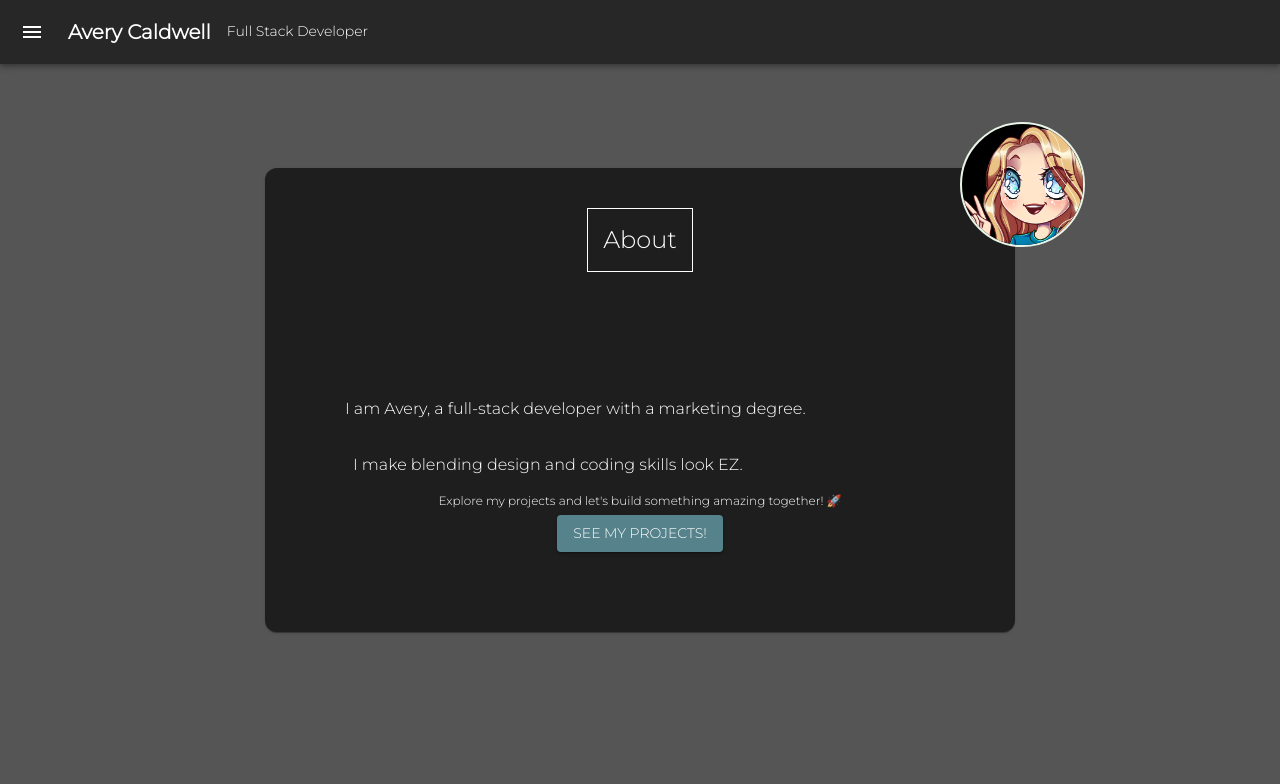
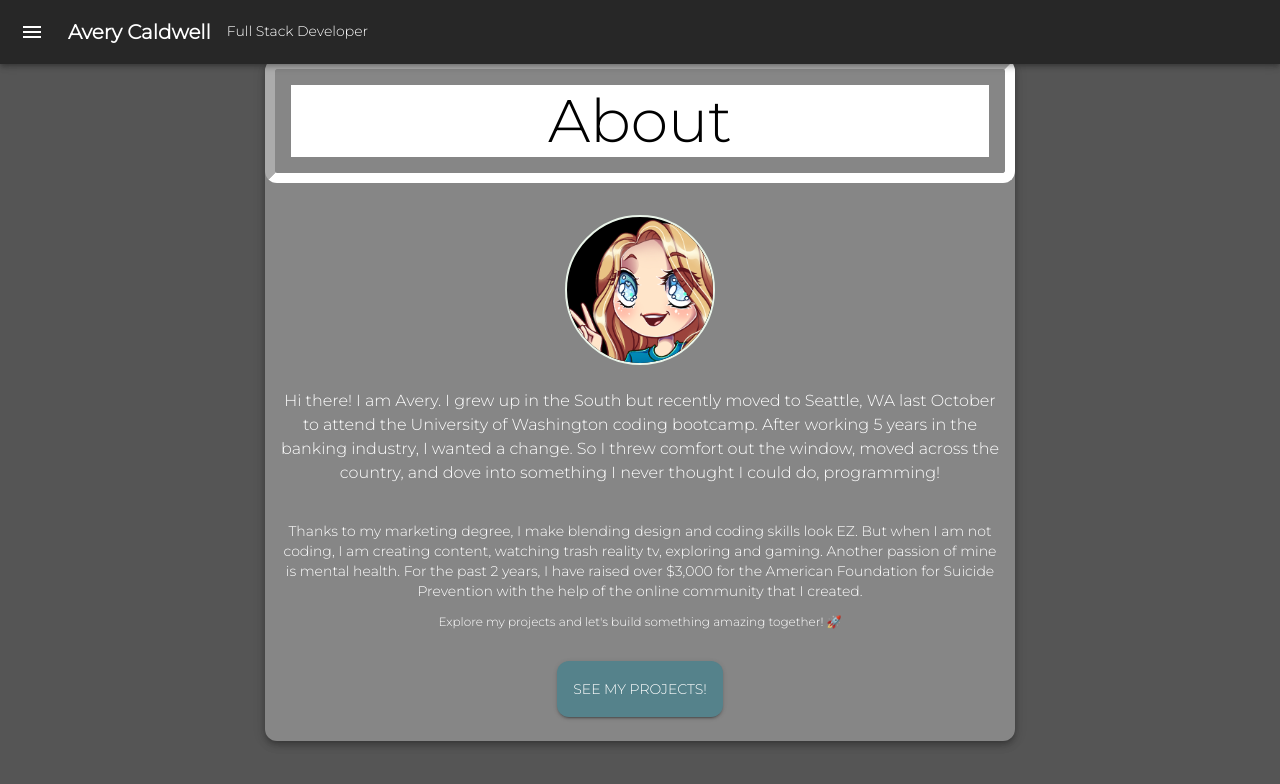
Before and after one commit to AveryCaldwell/storyboard-portfolio, a React (Vite) app: page / in a window 1280 px wide. Both pictures are taken after a click on the picture "Aves Logo". Shown: the top 784 px of the page. Built offline with nearby package versions, Linux system fonts and the light colour scheme.

Commit message:
updated card styling

```diff
--- a/src/components/About.jsx
+++ b/src/components/About.jsx
@@ -1,17 +1,19 @@
 import * as React from 'react';
 import * as Material from '@mui/material';
 import { Card } from './Card';
-// import * as Icons from '@mui/icons-material';
-// MUI theme
+import { cardButtonStyle } from './Styles';
 import { ThemeProvider } from '@mui/material/styles';
 import theme from '../theme';
-import { boxStyle } from './Styles';
-// IMAGE
 import avesEmote from '../assets/aves_peace.png';
+
 // TODO:
 // about extends card and then feed in the data you want into the card
 //  Function to render About component
-function Content() {
+function Content(props) {
+    const handleClick = () => {
+        console.log('About handler');
+        props.setCurrentPage('Projects');
+    };
     //This is where you add content for the card.
     return (
         <>
@@ -20,12 +22,7 @@ function Content() {
                 🚀
             </Material.Typography>
             <Material.Button
-                sx={{
-                    position: 'relative',
-                    display: 'flex',
-                    marginLeft: 'auto',
-                    marginRight: 'auto',
-                }}
+                sx={cardButtonStyle}
                 onClick={() => handleClick()}
                 variant='contained'
             >
@@ -35,18 +32,15 @@ function Content() {
     );
 }
 function About(props) {
-    // TODO: now the about page isnt rendering?
-    const handleClick = () => {
-        console.log('About handler');
-        props.setCurrentPage('Projects');
-    };
     // Media query for sizing
     const mediaSize = Material.useMediaQuery('(min-width:900px)');
     const aboutData = {
         title: 'About',
         image: avesEmote,
-        subtitle: 'I am Avery, a full-stack developer with a marketing degree.',
-        description: ' I make blending design and coding skills look EZ.',
+        subtitle:
+            'Hi there! I am Avery. I grew up in the South but recently moved to Seattle, WA last October to attend the University of Washington coding bootcamp. After working 5 years in the banking industry, I wanted a change. So I threw comfort out the window, moved across the country, and dove into something I never thought I could do, programming! ',
+        description:
+            'Thanks to my marketing degree, I make blending design and coding skills look EZ. But when I am not coding, I am creating content, watching trash reality tv, exploring and gaming. Another passion of mine is mental health. For the past 2 years, I have raised over $3,000 for the American Foundation for Suicide Prevention with the help of the online community that I created.',
     };
 
     return (
@@ -55,7 +49,7 @@ function About(props) {
                 <ThemeProvider theme={theme}>
                     <Material.Box className='aboutBox'>
                         <Card data={aboutData}>
-                            <Content />
+                            <Content setCurrentPage={props.setCurrentPage} />
                         </Card>
                     </Material.Box>
                 </ThemeProvider>
--- a/src/components/Card.jsx
+++ b/src/components/Card.jsx
@@ -2,116 +2,61 @@ import * as React from 'react';
 import * as Material from '@mui/material';
 import avesEmote from '../assets/aves_peace.png';
 // MUI theme
-import { boxStyle } from './Styles';
-
+import { cardStyle, cardHeaderStyle, cardMediaStyle } from './Styles';
 export function Card(props) {
-    // TODO: need to make button work for all cards?
-    const handleClick = () => {
-        console.log('Card handler');
-        props.setCurrentPage('Projects');
-    };
-
-    // TODO: do I need to make a data.js file?
-    // Array of About card content
-
-    // const aboutCardData = aboutData;
-    // const { image, title, description } = aboutData;
+    // function that inserts data into card component
     return (
-        <Material.Box className='cardBox' sx={{}}>
-            <Material.Card
-                className='card'
-                sx={{
-                    // margin: '50px',
-                    minWidth: '375px',
-                    padding: 5,
-                    marginLeft: 'auto',
-                    marginRight: 'auto',
-                    width: '750px',
-                    display: 'flex',
-                    //justifyContent: 'start',
-                    alignItems: 'center',
-                    borderRadius: '12px',
-                    flexDirection: 'column',
-                    //position: 'absolute',
-                    // for image to show
-                    overflow: 'visible',
-                    height: 'max-content',
-                }}
-            >
+        <Material.Card className='card' sx={cardStyle}>
             <Material.CardHeader
+                titleTypographyProps={{ variant: 'h2' }} //changes font size
                 title={props.data.title}
                 className='cardTitle'
-                    variant='h1'
-                    component='h1'
-                    sx={{
-                        padding: '15px',
-                        margin: '0',
-                        textAlign: 'center',
-                        position: 'absolute',
-                        border: '1px solid white',
-                    }}
+                sx={cardHeaderStyle}
             >
                 {props.data.title}
             </Material.CardHeader>
             <br />
-                <Material.Box
-                    className='cardContent'
-                    sx={{
-                        //   position: 'fixed',
-                        display: 'flex',
-                        borderRadius: '12px',
-                        alignItems: 'center',
-                        flexDirection: 'column',
-                        padding: 5,
-                        position: 'relative',
-                    }}
-                >
+            <Material.CardMedia className='cardContent' sx={cardMediaStyle}>
                 <img
                     src={props.data.image}
                     style={{
-                            height: '125px',
-                            width: '125px',
+                        height: '150px',
+                        width: '150px',
                         borderRadius: '300px',
                         border: '2px solid #e9f4e9',
                         boxShadow: 5,
                         cursor: 'pointer',
                         // FIXME: theming
                         backgroundColor: 'black',
-                            position: 'relative',
-                            marginLeft: 'auto',
-                            left: '150px',
-                            bottom: '150px',
                     }}
                     alt='Aves Emote'
                 />
-
-                    <Material.Grid container spacing={3}>
-                        <Material.Grid item>
+            </Material.CardMedia>
+            <Material.CardContent
+                sx={{
+                    lineHeight: '30px',
+                }}
+            >
                 <Material.Typography
-                                variant='subtitle'
+                    variant='body1'
                     gutterBottom
                     className='cardSubtitle'
                     description={props.data.subtitle}
                 >
                     {props.data.subtitle}
                 </Material.Typography>
-                        </Material.Grid>
                 <br />
-                        <Material.Grid item m>
                 <Material.Typography
-                                variant='body1'
+                    variant='body2'
                     gutterBottom
                     className='cardDescription'
                     description={props.data.description}
                 >
                     {props.data.description}
                 </Material.Typography>
-                        </Material.Grid>
-                    </Material.Grid>
                 {props.children}
-                </Material.Box>
+            </Material.CardContent>
         </Material.Card>
-        </Material.Box>
     );
 }
 
--- a/src/components/Landing.jsx
+++ b/src/components/Landing.jsx
@@ -30,14 +30,13 @@ function Landing(props) {
     ];
     const cardMediaStyle = [
         {
-            marginLeft: 'calc(100 % - 120px)',
             height: '250px',
             width: '250px',
             // FIXME theme
             backgroundColor: 'gray',
             boxShadow: 2,
             cursor: 'pointer',
-            borderRadius: '16px',
+            borderRadius: '26px',
             border: '1px solid rgba(255, 255, 255, 0.3)',
             display: mediaSize ? 'flex' : 'none',
             mx: 'auto',
--- a/src/components/Styles.jsx
+++ b/src/components/Styles.jsx
@@ -11,3 +11,55 @@ export const boxStyle = [
         maxWidth: '1200px',
     },
 ];
+export const cardStyle = [
+    {
+        width: '900px',
+        minWidth: '375px',
+        marginLeft: 'auto',
+        marginRight: 'auto',
+        width: '750px',
+        display: 'flex',
+        alignItems: 'center',
+        borderRadius: '12px',
+        flexDirection: 'column',
+        overflow: 'visible',
+        height: 'max-content',
+        backgroundColor: 'gray',
+        boxShadow: 5,
+        textAlign: 'center',
+    },
+];
+export const cardHeaderStyle = [
+    {
+        textAlign: 'center',
+        border: ' 10px double white',
+        backgroundColor: 'white',
+        width: '100%',
+        color: 'black',
+        borderTopLeftRadius: '12px',
+        borderTopRightRadius: '12px',
+        backgroundClip: 'content-box',
+        borderRadius: '12px',
+        borderStyle: 'inset',
+    },
+];
+export const cardMediaStyle = [
+    {
+        display: 'flex',
+        borderRadius: '12px',
+        alignItems: 'center',
+        flexDirection: 'column',
+        padding: 1,
+    },
+];
+
+export const cardButtonStyle = [
+    {
+        display: 'flex',
+        marginLeft: 'auto',
+        marginRight: 'auto',
+        marginTop: '25px',
+        padding: 2,
+        borderRadius: '12px',
+    },
+];
```
Lines whose indentation alone changed are shown as unchanged.
